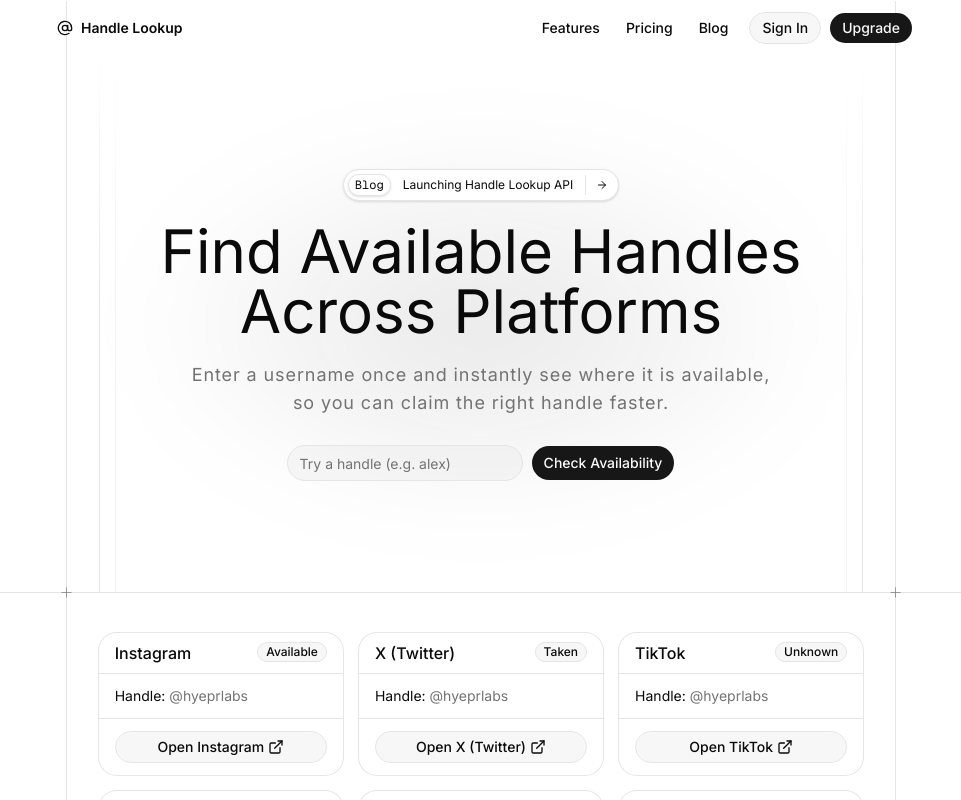
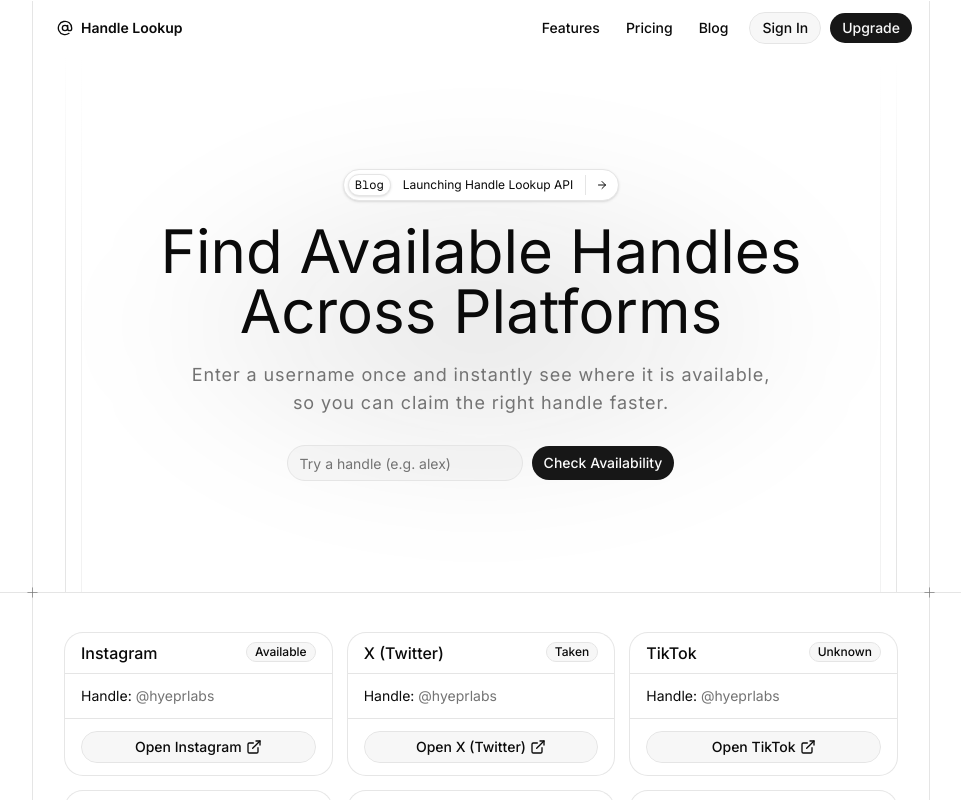
Before and after one commit to hyeprlabs/handlelookup, a Next.js app: page / in a window 1280 px wide. Shown: the top 800 px of the page, without its empty margins (159-1120 px from the left). Built offline with nearby package versions, Linux system fonts and the light colour scheme.

Commit message:
feat: update main container width for improved layout responsiveness

```diff
--- a/src/app/page.tsx
+++ b/src/app/page.tsx
@@ -11,7 +11,7 @@
       <Header />
       <main
         className={cn(
-          "relative mx-auto max-w-4xl grow",
+          "relative mx-auto w-full max-w-4xl grow",
           // X Borders
           "before:absolute before:-inset-y-14 before:-left-px before:w-px before:bg-border",
           "after:absolute after:-inset-y-14 after:-right-px after:w-px after:bg-border",
```
